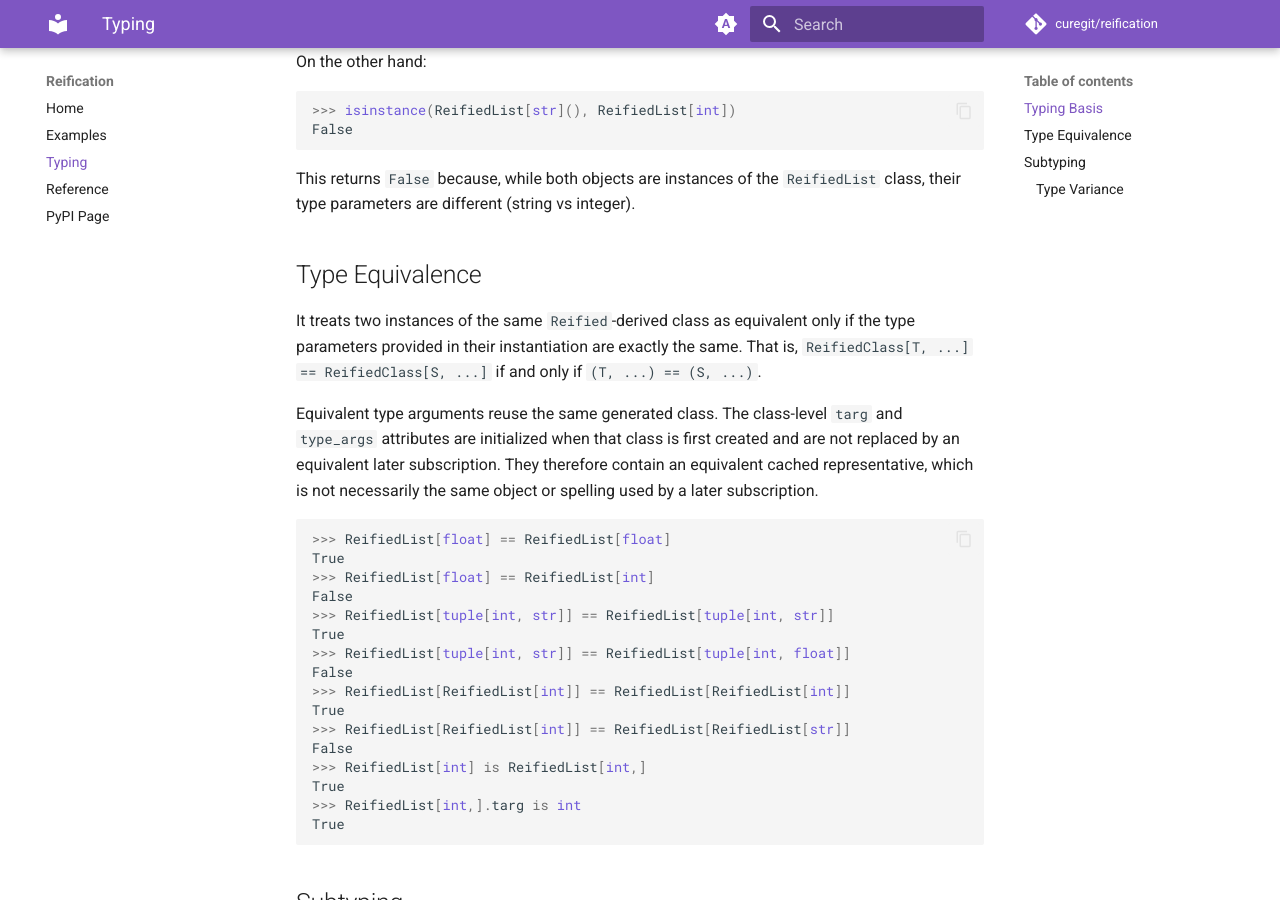
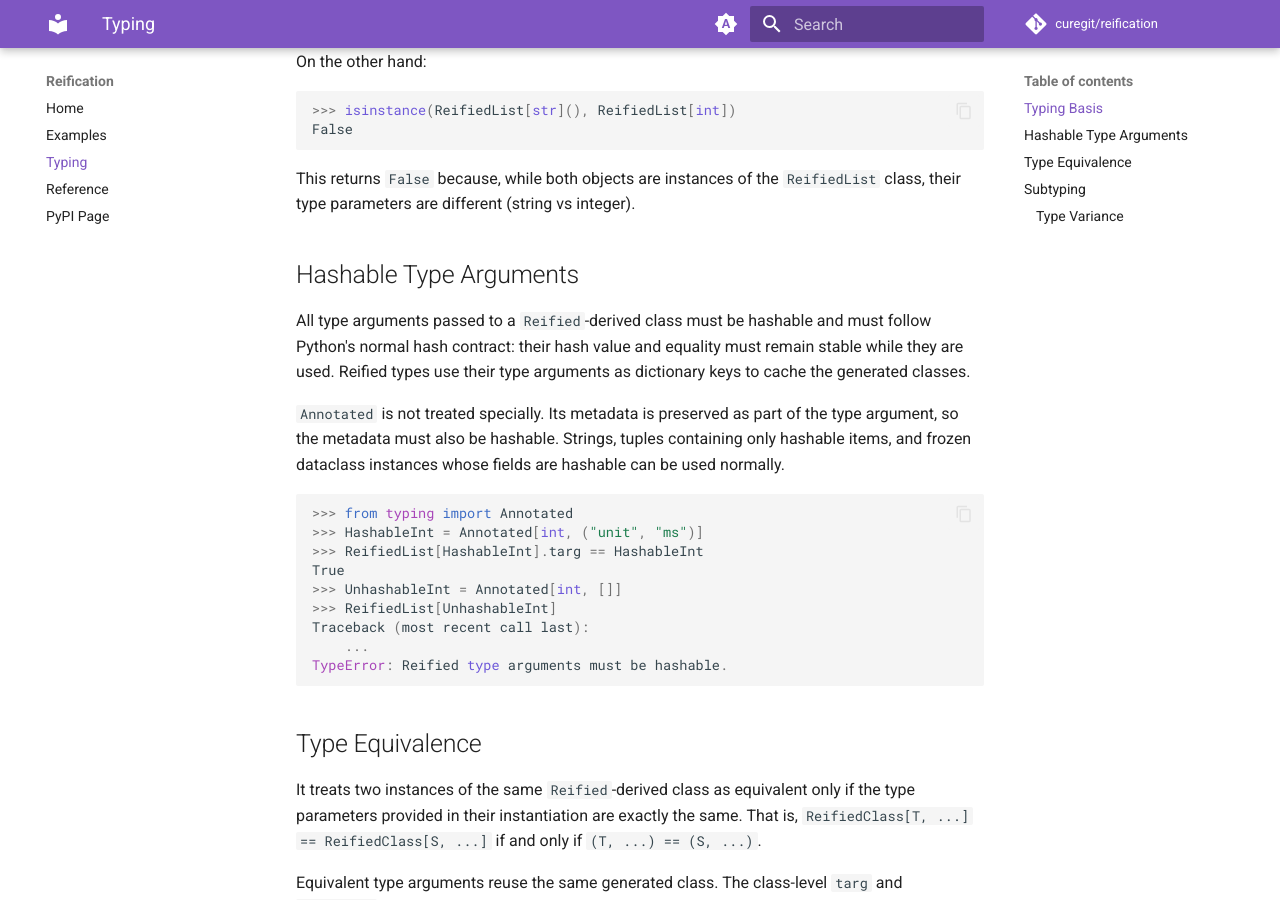
Before and after one commit to curegit/reification, an MkDocs documentation site: the page built from docs/typing.md, in a window 1280 px wide and 900 px high, scrolled down 474 px. Built offline with MkDocs 1.6.1 and Material for MkDocs 9.7.7, drawn with Linux system fonts in a browser that asks for light colours; comment, search, counter and statistics services are not loaded.

Commit message:
hashable

````diff
--- a/docs/typing.md
+++ b/docs/typing.md
@@ -23,6 +23,27 @@ False
 ```
 
 This returns `False` because, while both objects are instances of the `ReifiedList` class, their type parameters are different (string vs integer).
+
+## Hashable Type Arguments
+
+All type arguments passed to a `Reified`-derived class must be hashable and must follow Python's normal hash contract: their hash value and equality must remain stable while they are used.
+Reified types use their type arguments as dictionary keys to cache the generated classes.
+
+`Annotated` is not treated specially.
+Its metadata is preserved as part of the type argument, so the metadata must also be hashable.
+Strings, tuples containing only hashable items, and frozen dataclass instances whose fields are hashable can be used normally.
+
+```py
+>>> from typing import Annotated
+>>> HashableInt = Annotated[int, ("unit", "ms")]
+>>> ReifiedList[HashableInt].targ == HashableInt
+True
+>>> UnhashableInt = Annotated[int, []]
+>>> ReifiedList[UnhashableInt]
+Traceback (most recent call last):
+    ...
+TypeError: Reified type arguments must be hashable.
+```
 
 ## Type Equivalence
 
````
Also changed, not shown: 3 other files.
